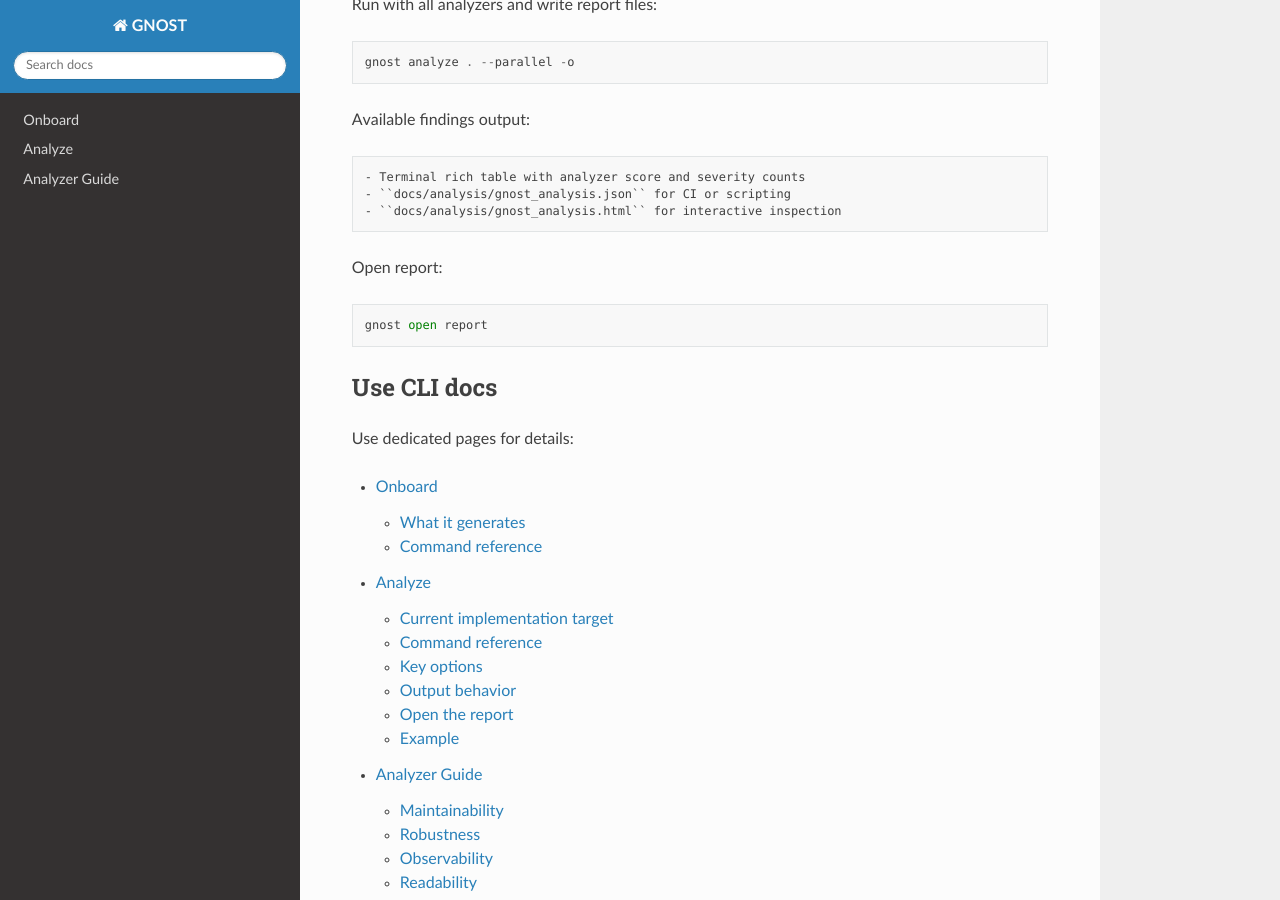
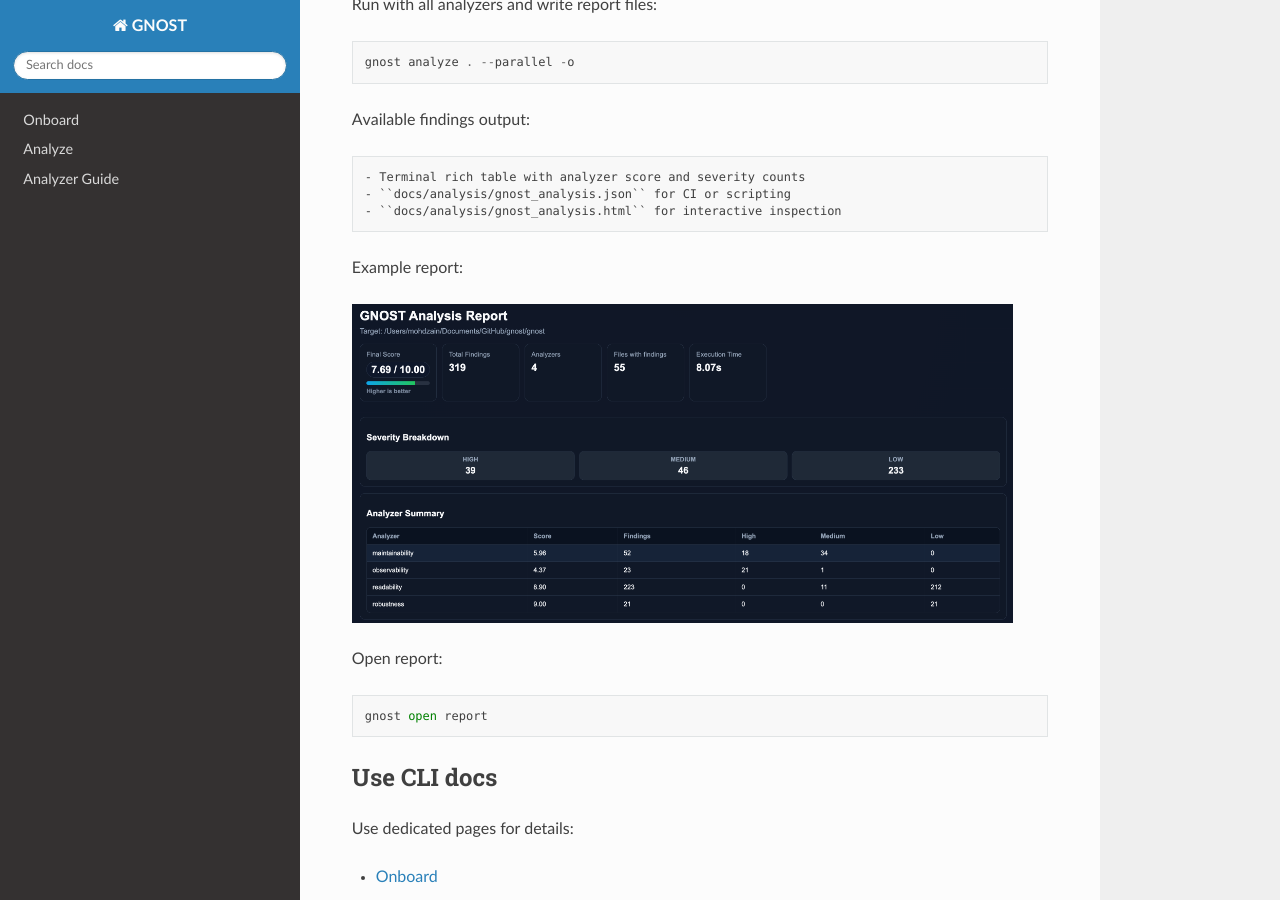
Before and after one commit to mohdzain98/gnost, a Sphinx documentation site: the page built from docs/index.rst, in a window 1280 px wide and 900 px high, scrolled down 3085 px. Built offline with Sphinx 7.4.7 and the Read the Docs theme 3.1.0, drawn with Linux system fonts in a browser that asks for light colours.

Commit message:
added report example image

```diff
--- a/docs/index.rst
+++ b/docs/index.rst
@@ -154,6 +154,12 @@ Available findings output::
 - ``docs/analysis/gnost_analysis.json`` for CI or scripting
 - ``docs/analysis/gnost_analysis.html`` for interactive inspection
 
+Example report:
+
+.. image:: ../assets/report_example.png
+   :alt: GNOST Analysis Report
+   :width: 95%
+
 Open report::
 
     gnost open report
```
Also changed, not shown: README.md (+4 -0 lines), assets/report_example.png (added).
